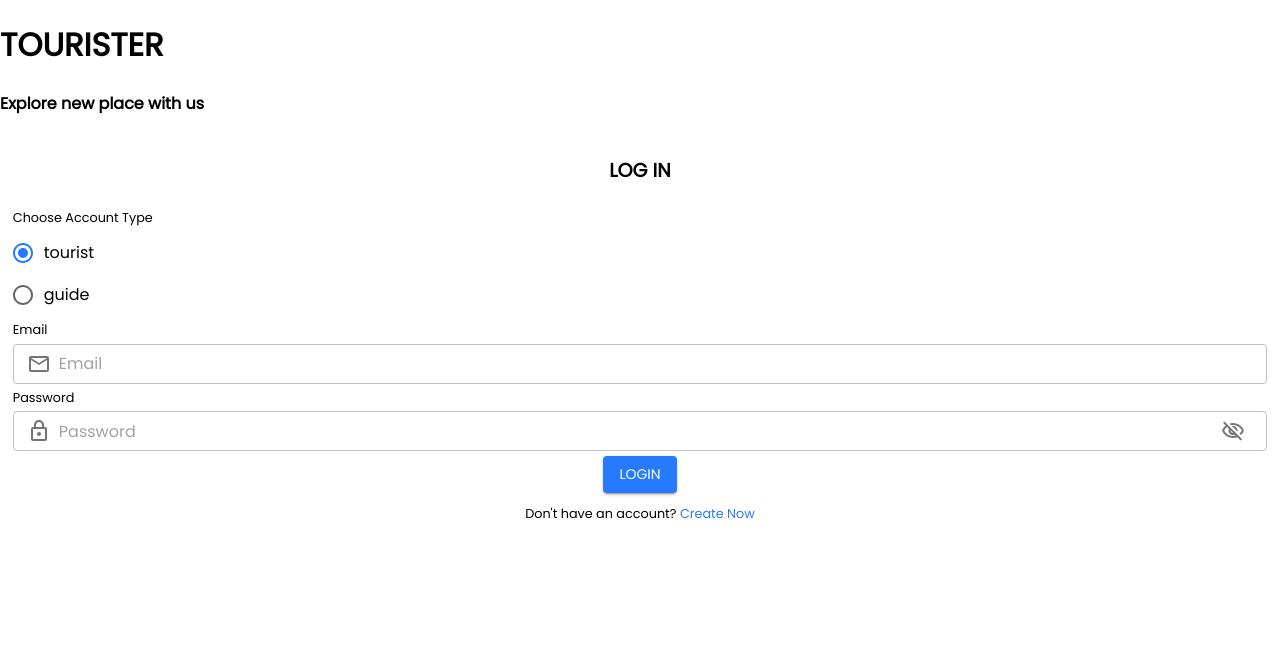
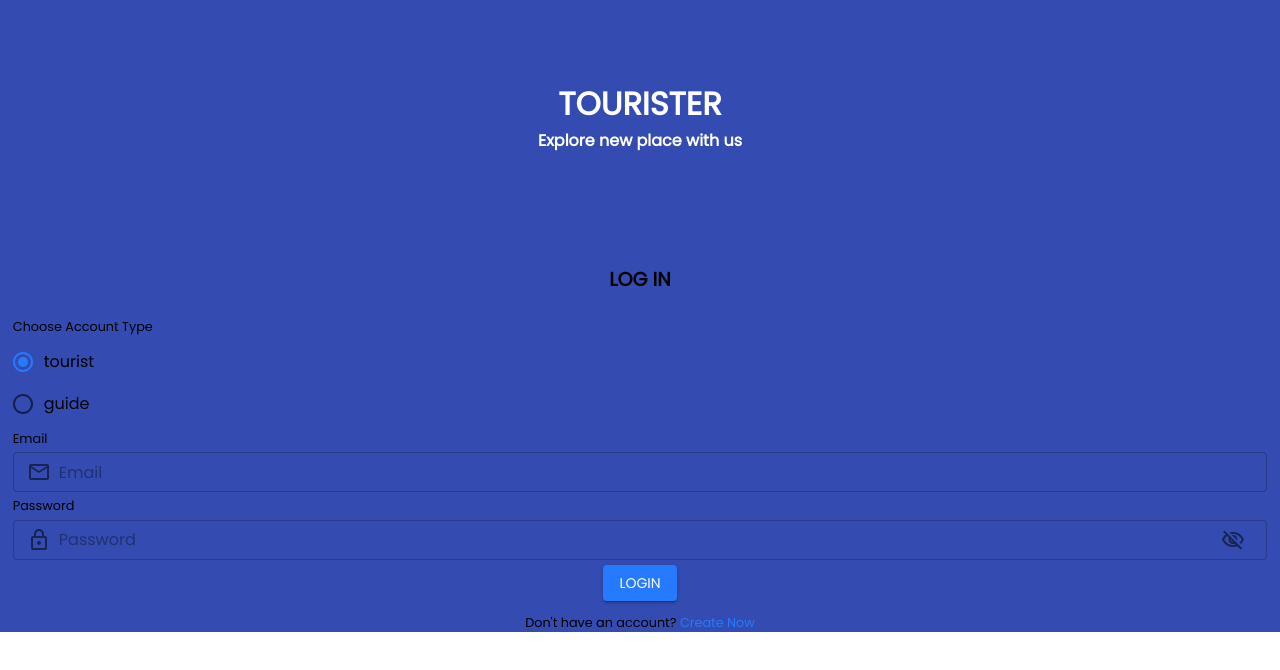
Before and after one commit to 2110336-2565-2/sec1_Group7_Tourister, a Next.js app in the folder frontend/: page /login in a window 1280 px wide. Shown: the top 670 px of the page. Built offline with nearby package versions, Linux system fonts and the light colour scheme.

Commit message:
decorate title

```diff
--- a/frontend/pages/login/index.tsx
+++ b/frontend/pages/login/index.tsx
@@ -1,11 +1,12 @@
 import LoginForm from "@/components/login/loginForm";
+import { COLOR } from "@/theme/globalTheme";
 
 export default function Page() {
   return (
-    <>
-      <h1>TOURISTER</h1>
-      <h4>Explore new place with us</h4>
+    <div style={{margin: "0.0rem", backgroundColor: COLOR.background}}>
+      <h1 style={{textAlign: "center", color: "white", margin: "0", paddingTop: "80px"}}>TOURISTER</h1>
+      <h4 style={{textAlign: "center", color: "white", margin: "0", paddingBottom: "80px"}}>Explore new place with us</h4>
       <LoginForm />
-    </>
+    </div>
   );
 }
```
